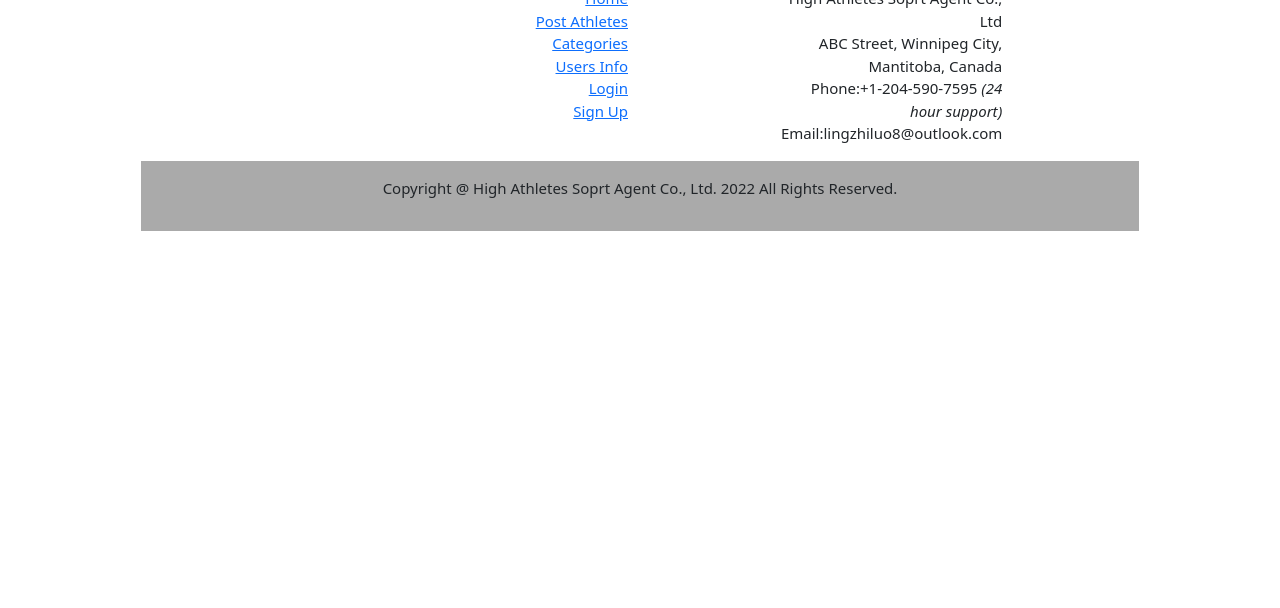
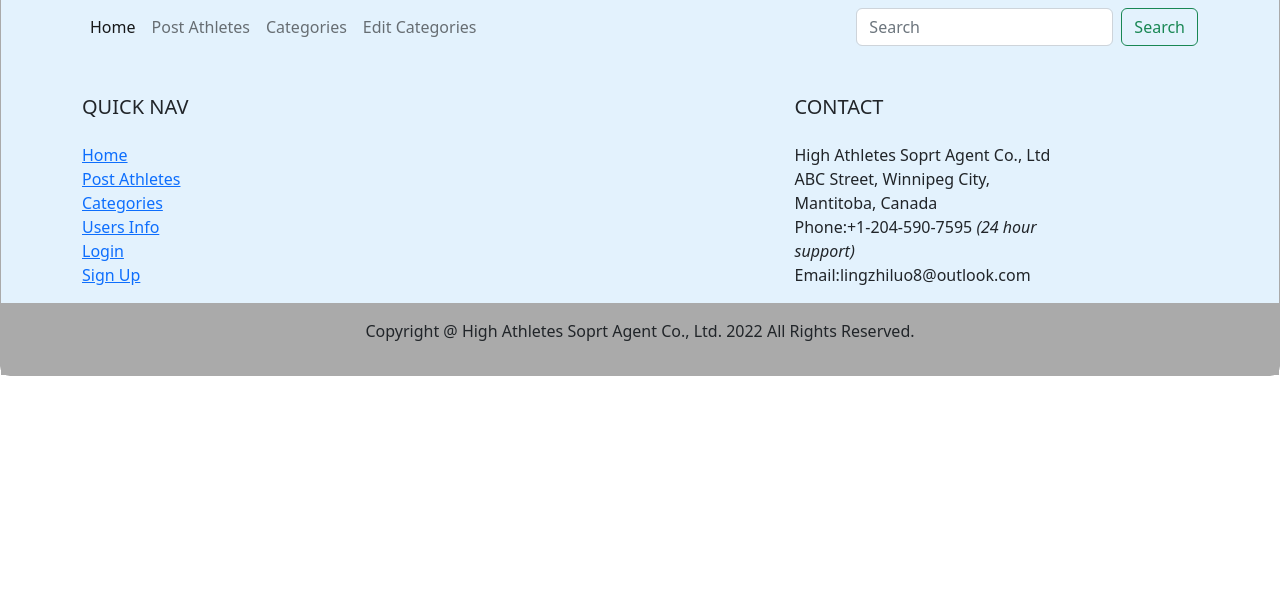
Before and after one commit to catherine-lingzhi/PHP-Athletes-CMS, a PHP site: page /editcategory.php in a window 1280 px wide. Shown: the part 192-800 px from the top of the page. Run offline with PHP 8.4, Linux system fonts and the light colour scheme; the visitor is signed in with stand-in values (Sample User, id 1); data that the repository does not hold is empty; some libraries are stand-ins or nearby versions.

Commit message:
change links and validate html

```diff
--- a/editcategory.php
+++ b/editcategory.php
@@ -33,9 +33,9 @@
 				$errorMessage = "Your categories has errors.";
 			}
 		}
-		else if(isset($_POST['delete']) && isset($_GET['category_id'])){
-	    	$id = filter_input(INPUT_GET, 'category_id', FILTER_SANITIZE_NUMBER_INT);
-	  		$id = filter_input(INPUT_GET, 'category_id', FILTER_VALIDATE_INT);
+		else if(isset($_POST['delete']) && isset($_GET['category-id'])){
+	    	$id = filter_input(INPUT_GET, 'category-id', FILTER_SANITIZE_NUMBER_INT);
+	  		$id = filter_input(INPUT_GET, 'category-id', FILTER_VALIDATE_INT);
 
 	    	$query = "DELETE FROM categories WHERE category_id = :category_id LIMIT 1";
 
@@ -44,11 +44,11 @@
 
 	    	$statement->execute();
 
-        	header("Location: index.php");
+        	header("Location: categories.php");
 		}
-    	else if(isset($_GET['category_id'])){
-	    	$id = filter_input(INPUT_GET, 'category_id', FILTER_SANITIZE_NUMBER_INT);
-	  		$id = filter_input(INPUT_GET, 'category_id', FILTER_VALIDATE_INT);
+    	else if(isset($_GET['category-id'])){
+	    	$id = filter_input(INPUT_GET, 'category-id', FILTER_SANITIZE_NUMBER_INT);
+	  		$id = filter_input(INPUT_GET, 'category-id', FILTER_VALIDATE_INT);
 
 	    	$query = "SELECT * FROM categories WHERE category_id = :category_id LIMIT 1";
 
@@ -76,11 +76,10 @@
  	</script>
 </head>
 <body>
-<?php if(!isset($errorMessage) && $id):?>
 	<?php include('header.php'); ?>
-
 		<main>
 			<div class="container">
+			<?php if(!isset($errorMessage) && $id):?>
 				<h2>Edit Categories</h2>
 				<form method="post">
 					<input type="hidden" name="id" value="<?= $row['category_id'] ?>">
@@ -91,12 +90,14 @@
 					<button type="submit" id="update" name="update" class="btn btn-primary">Update</button>
 					<button type="submit" id="delete" name="delete" class="btn btn-primary">Delete</button>	<br><br>
 				</form>
+			<?php elseif(isset($errorMessage)):?>
+				<div class="error">
+					<p><?=$errorMessage ?></p>
+					<a href="categories.php">Return Categories</a>
+				</div>
+			<?PHP endif ?>
 			</div>
 		</main>
-<?php else:?>
-	<h1><?=$errorMessage ?></h1><br>
-	<a href="index.php">Return Home</a><br><br>
-<?PHP endif ?>
 	<?php include('footer.php'); ?>
     <script src="https://cdn.jsdelivr.net/npm/bootstrap@5.2.0/dist/js/bootstrap.bundle.min.js" integrity="sha384-A3rJD856KowSb7dwlZdYEkO39Gagi7vIsF0jrRAoQmDKKtQBHUuLZ9AsSv4jD4Xa" crossorigin="anonymous"></script>
 </body>
--- a/footer.php
+++ b/footer.php
@@ -1,5 +1,5 @@
     <footer class="page-footer font-small teal pt-4" style="background-color: #e3f2fd;">
-        <div class="container-fluid text-left text-md-left">
+        <div class="container text-left text-md-left">
             <div class="row">
                 <div class="col-md-6 mt-md-0 mt-3">
                     <h5 class="font-weight-bold text-uppercase mt-3 mb-4">Quick Nav</h5>
@@ -27,7 +27,7 @@
             </div>
         </div>
 
-        <div class="footer-copyright text-center py-3"style="background-color: #AAA;">
+        <div class="footer-copyright text-center py-3" style="background-color: #AAA;">
             <p>Copyright @ High Athletes Soprt Agent Co., Ltd. 2022 All Rights Reserved.</p>
         </div>
     </footer>
--- a/header.php
+++ b/header.php
@@ -1,5 +1,12 @@
+<!-------f----------
+
+    CMS Project
+    Name: Lingzhi Luo
+    Date: 2022-07-05
+
+------------------->
 	<header>
-		<div class="container-fluid">
+		<div class="container">
 			<div class="login_bar d-flex justify-content-start">
 	      		<ul class="nav">
 	      		<?php if(!isset($_SESSION['email'])) :?>
@@ -16,14 +23,12 @@
 		</div>
 
 		<div class="container-fluid heading">
-			<div class="row">
-        		<h1 class="text-wrap col-12">Favoriate Athletes Soprt Agent</h1>
-    		</div>
+        	<h1 class="text-center">High Athletes Soprt Agent</h1>
     	</div>
     </header>
 
 	<nav class="navbar navbar-expand-lg" style="background-color: #e3f2fd;">
-		<div class="container-fluid">
+		<div class="container">
 			<button class="navbar-toggler" type="button" data-bs-toggle="collapse" data-bs-target="#navbarTogglerDemo03" aria-controls="navbarTogglerDemo03" aria-expanded="false" aria-label="Toggle navigation">
 		  	<span class="navbar-toggler-icon"></span>
 			</button>
@@ -36,13 +41,17 @@
 		      			<a class="nav-link" href="post.php">Post Athletes</a>
 		    		</li>
 		    		<li class="nav-item">
-		      			<a class="nav-link" href="categories.php">Categories</a>
+		      			<a class="nav-link" href="searchcategory.php">Categories</a>
+		    		</li>
+		    		<li class="nav-item">
+		      			<a class="nav-link" href="categories.php">Edit Categories</a>
 		    		</li>
 		  		</ul>
-		  		<form class="d-flex" role="search" method="post" action="search.php">
-		    	<input class="form-control me-2" name="search" placeholder="Search" aria-label="Search">
-		    	<button class="btn btn-outline-success" type="submit" name="submit_search">Search</button>
-		  		</form>
+
+				<form class="d-flex" role="search" method="post" action="search.php">
+					<input class="form-control me-2" name="search" placeholder="Search" aria-label="Search">
+					<button class="btn btn-outline-success" type="submit" name="submit_search">Search</button>
+				</form>
 			</div>
 		</div>
 	</nav>
--- a/session.php
+++ b/session.php
@@ -2,17 +2,13 @@
 
 session_start();
 
-
 require ('vendor/autoload.php');
 use Gregwar\Captcha\CaptchaBuilder;
-
 
 $captcha = new CaptchaBuilder;
 $_SESSION['phrase'] = $captcha->getPhrase();
 
-
 header('Content-Type: image/jpeg');
-
 
 $captcha
     ->build()
--- a/style.css
+++ b/style.css
@@ -13,100 +13,59 @@
 }
 
 body{
-	margin:10px auto;
-	width:1000px;
-	border: 1px solid #000;
+	margin: 10px auto;
+	width: 100%;
+	border: 1px solid #AAA;
+    border-radius: 10px;
+    box-shadow: 1px 2px #FFF;
 }
 
-header{
-	width: 100%;
-	height: 60px;
-	font-size: 20px;
-	text-align: center;
-	background: linear-gradient(45deg,  #e3dc4c  50%, #f5ea0c, #ded628);
+    div.login_bar{
+        margin-top: 6px;
     }
 
-nav{
-    height: 30px;
+    div.login_bar ul{
+        list-style: none;
+        display: flex;
     }
 
-nav ul{
-	background: linear-gradient(to bottom, #76B2ED 50%, #2391C4, #055D85);
-    height: 30px;
-    display: flex;
-    margin: 0px, 5px;
+    div.login_bar ul li.user_emial{
+        margin-left: 10px;
     }
 
-nav ul li{
-    height: 30px;
-    padding-right: 10px;
-    list-style: none;
+    div.login_bar li a{
+        text-decoration: none;
+        font-size: 12px;
+        padding: 0px 5px;
+        color: #0873D1;
     }
 
-nav ul li a{
-    text-decoration: none;
-    font-size: 20px;
-    color: #FFF;
-    text-align: center;
-    margin: 5px;
-    padding: 10px;
+    div.searching_bar{
+        padding-bottom: 6px;
     }
 
-nav ul li a:hover, nav ul li a:focus{
-    color: #000;
+        div.searching_bar input{
+            width: 90px;
         }
 
-main{
-	width:1000px;
-	border-radius: 10px;
+    div.heading{
+        margin: 0px auto;
+        background-image: url('images/headerBackground.jpg');
+        background-size: cover;
+        width: 100%;
+        height: 150px;
         }
 
-main .post h2{
-	padding: 10px 5px;
+        div.heading h1{
+            font-size: 45px;
+            color: #2CB2EB;
+            padding: 30px;
+            letter-spacing: .2em;
+            font-weight: bolder;
+            position: relative;
         }
 
-main .post h2 a{
-	text-decoration: none;
+.error{
+    margin: 10px;
+    color: red;
 }
-
-main .post p{
-	padding: 5px;
-}
-
-main .content{
-	padding-bottom: 10px;
-}
-
-main form{
-	margin: 20px;
-	font-size: 16px;
-}
-
-main form label{
-	margin-top: 10px;
-	font-size: 16px;
-}
-
-main form input{
-	margin-top: 10px;
-	margin-bottom: 10px;
-}
-
-main form #update{
-	width: 100px;
-	height: 20px;
-	margin-right: 30px;
-}
-
-main form #delete{
-	width: 100px;
-	height: 20px;
-	margin-left: 30px;
-}
-
-footer{
-	height: 20px;
-	background: #9e979d ;
-	font-size: 15px;
-	text-align: right;
-}
```
Also changed, not shown: index.php (+10 -16 lines), login.php (+17 -7 lines), logout.php (+7 -0 lines), post.php (+19 -51 lines). Lines whose indentation alone changed are shown as unchanged.
